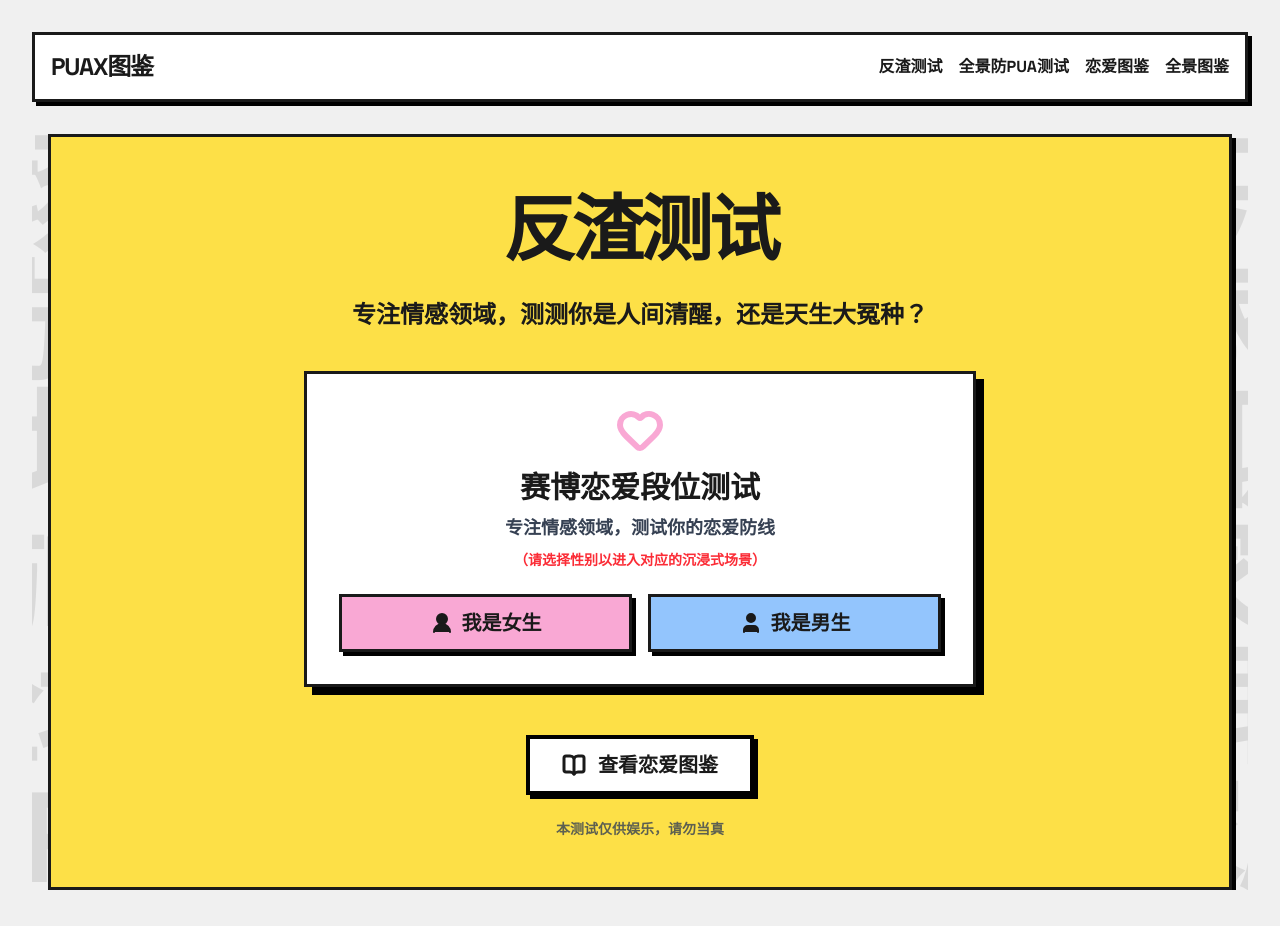
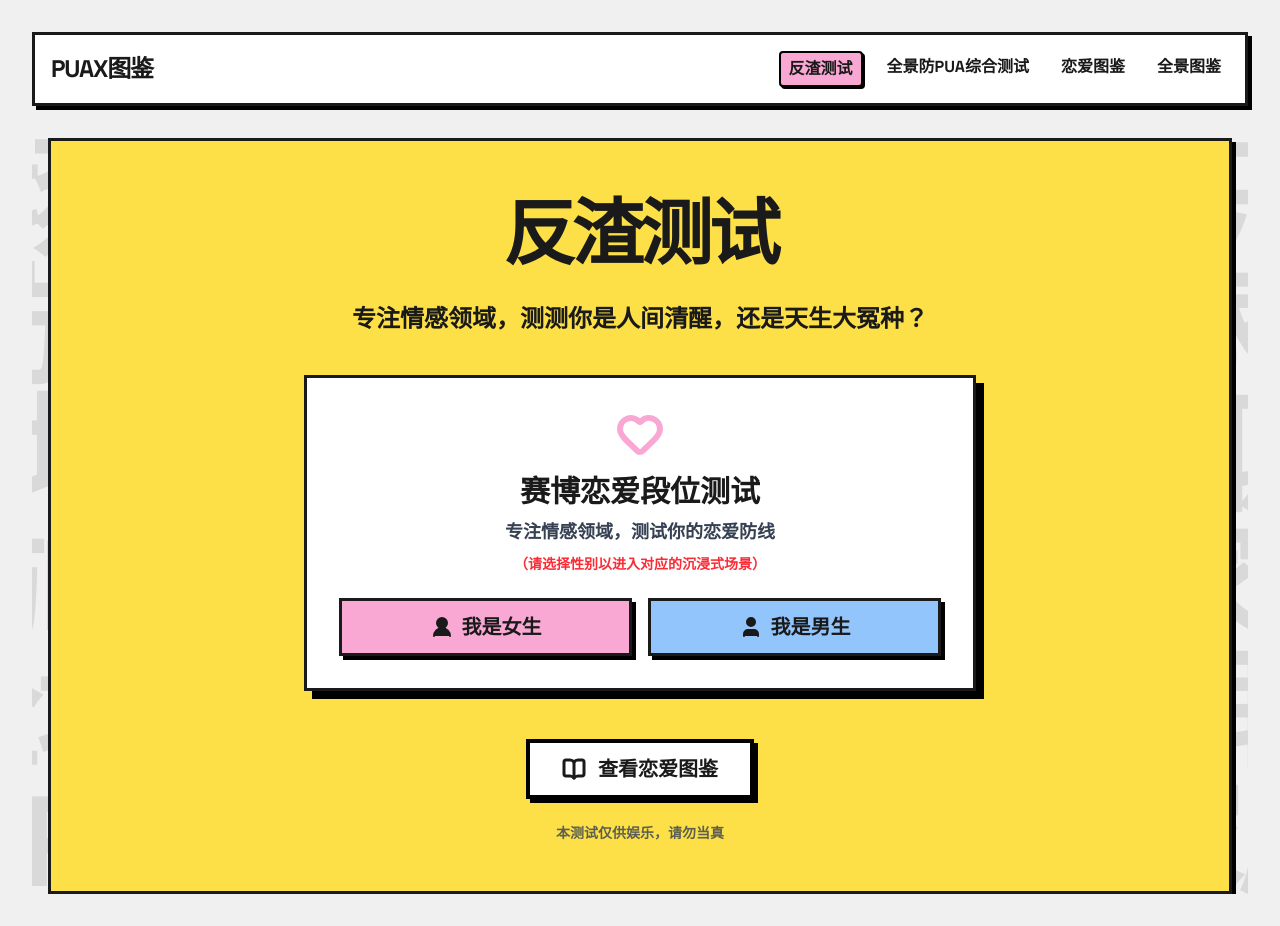
Before and after one commit to xcsweb/anti-pua-puax, a React (Vite) app: page / in a window 1280 px wide. Built offline with nearby package versions, Linux system fonts and the light colour scheme.

Commit message:
feat: add active state highlighting to navigation menu
- Use useLocation to detect active route
- Add brutalist highlighting styles to active menu items
- Default to highlight '反渣测试' on root path '/'

```diff
--- a/src/App.tsx
+++ b/src/App.tsx
@@ -1,4 +1,4 @@
-import { HashRouter, Routes, Route, Link } from 'react-router-dom'
+import { HashRouter, Routes, Route, Link, useLocation } from 'react-router-dom'
 import { motion } from 'framer-motion'
 import Home from './pages/Home'
 import Assessment from './pages/Assessment'
@@ -25,17 +25,29 @@ function About() {
   )
 }
 
-function App() {
+function AppContent() {
+  const location = useLocation();
+
+  const getLinkClass = (path: string) => {
+    const baseClass = "hover:underline decoration-4 underline-offset-4 px-2 py-1 transition-all";
+    const isActive = path === '/romance'
+      ? location.pathname === '/' || location.pathname === '/romance'
+      : location.pathname === path;
+
+    return isActive
+      ? `${baseClass} bg-[#f9a8d4] border-2 border-black shadow-[2px_2px_0px_rgba(0,0,0,1)] rounded-sm`
+      : baseClass;
+  };
+
   return (
-    <HashRouter>
     <div className="min-h-screen p-4 md:p-8 font-brutal flex flex-col items-center">
       <nav className="card-brutal mb-8 p-4 bg-white flex justify-between items-center w-full max-w-screen-xl mx-auto">
         <div className="font-black text-2xl tracking-tighter uppercase">PUAX图鉴</div>
         <div className="flex gap-4 font-bold">
-            <Link to="/romance" className="hover:underline decoration-4 underline-offset-4">反渣测试</Link>
-            <Link to="/full" className="hover:underline decoration-4 underline-offset-4">全景防PUA测试</Link>
-            <Link to="/gallery/romance" className="hover:underline decoration-4 underline-offset-4">恋爱图鉴</Link>
-            <Link to="/gallery/full" className="hover:underline decoration-4 underline-offset-4">全景图鉴</Link>
+          <Link to="/romance" className={getLinkClass('/romance')}>反渣测试</Link>
+          <Link to="/full" className={getLinkClass('/full')}>全景防PUA综合测试</Link>
+          <Link to="/gallery/romance" className={getLinkClass('/gallery/romance')}>恋爱图鉴</Link>
+          <Link to="/gallery/full" className={getLinkClass('/gallery/full')}>全景图鉴</Link>
         </div>
       </nav>
 
@@ -52,6 +64,13 @@ function App() {
         </Routes>
       </main>
     </div>
+  )
+}
+
+function App() {
+  return (
+    <HashRouter>
+      <AppContent />
     </HashRouter>
   )
 }
```
Lines whose indentation alone changed are shown as unchanged.
